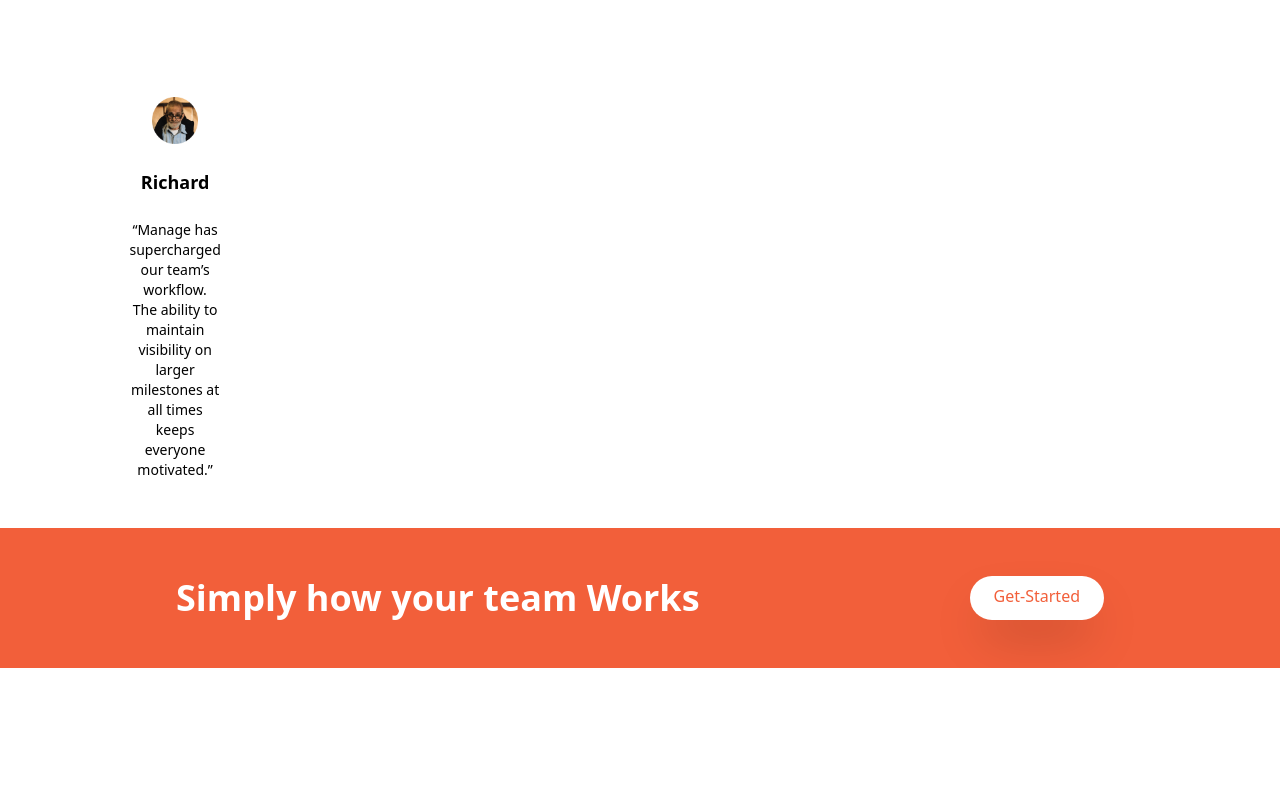
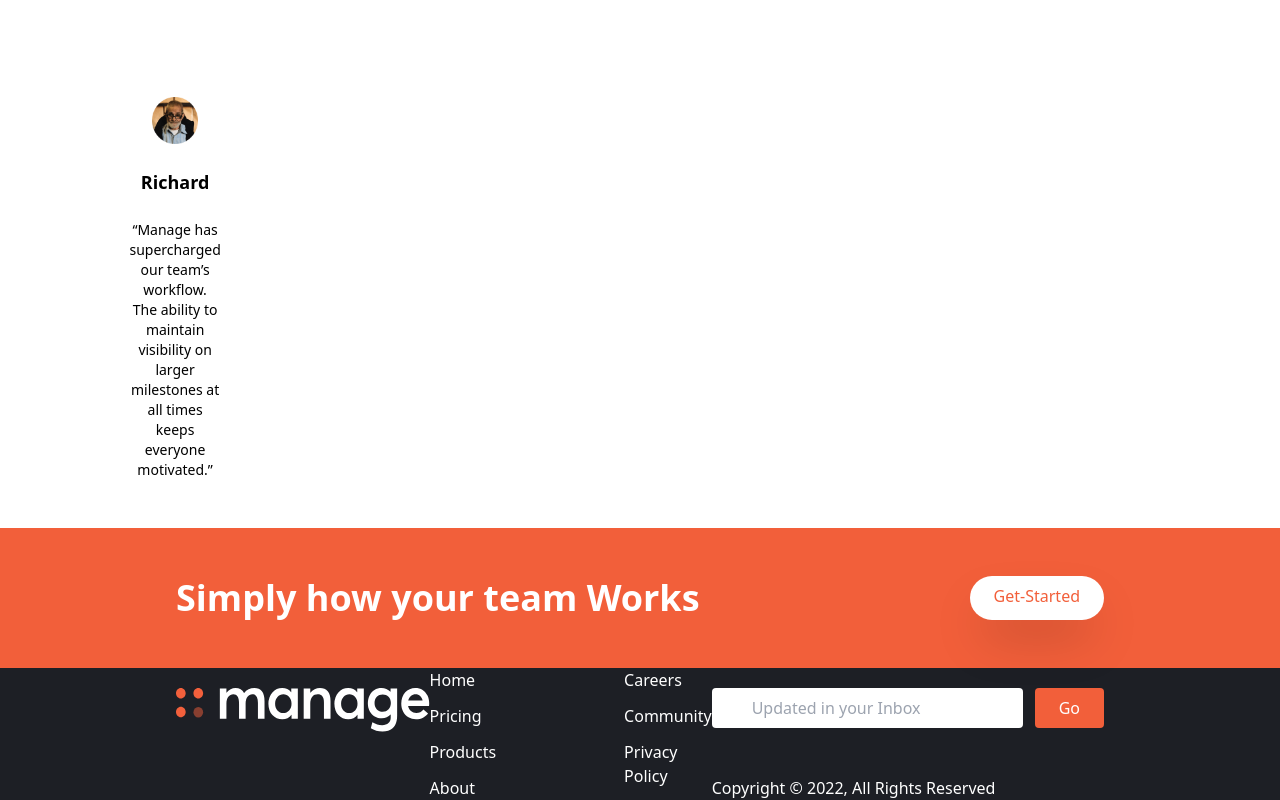
Before and after one commit to Saber1Y/MANGA-, a React (Vite) app: page / in a window 1280 px wide. Shown: the part 2711-3511 px from the top of the page. Before the commit the page ends 3379 px from the top, so only its background shows below. Built offline with nearby package versions, Linux system fonts and the light colour scheme.

Commit message:
UPDATE: GENERAL SWIP!

```diff
--- a/src/App.jsx
+++ b/src/App.jsx
@@ -1,5 +1,5 @@
 import React,{ useState } from 'react';
-import { NavBar, Heading,  Features,  Footer,  Difference } from './components';
+import { NavBar, Heading,  Features, Difference, Cta, Footer } from './components';
 import './index.css';
 
 const App = () => {
@@ -9,6 +9,7 @@ const App = () => {
     <Heading />
     <Features />
     <Difference/>
+    <Cta />
     <Footer />
     </>
   )
--- a/src/components/Difference/Difference.jsx
+++ b/src/components/Difference/Difference.jsx
@@ -9,7 +9,7 @@ const Difference = () => {
       <h2 className="text-4xl font-bold text-center">
         What's Different about Manga?
       </h2>
-      <div className="flex flex-col mt-24 md:flex-row md:space-x-6">
+        <div className="flex flex-col mt-24 md:flex-row md:space-x-6">
         <div
             className="flex flex-col items-center p-6 space-y-6 rounded-lg bg-veryLightGray md:w-1/3"
           >
@@ -23,7 +23,7 @@ const Difference = () => {
             ))}
             </div>
             <div class="my-16">
-          <a
+            <a
             href="#"
             className="p-3 px-6 pt-2 text-white bg-brightRed rounded-full baseline hover:bg-brightRedLight"
             >Get Started
--- a/src/components/index.js
+++ b/src/components/index.js
@@ -1,14 +1,16 @@
 import NavBar from './Navbar/NavBar';
 import Heading from './Heading/Heading';
 import Features from './features/Features';
-import Footer from './Cta/Cta';
+import Cta from './Cta/Cta';
 import Difference from './Difference/Difference';
+import Footer from '../container/Footer/Footer';
 
 
 export {
     NavBar,
     Heading,
     Features,
+    Cta,
+    Difference,
     Footer,
-    Difference,
 };
--- /dev/null
+++ b/src/container/Footer/Footer.jsx
@@ -0,0 +1,57 @@
+import React from 'react'
+import LogoWhite from '../../assets/logo-white.svg'
+
+
+
+const Footer = () => {
+  return (
+    <div className='bg-verydarkblue'>
+       <div
+        className="container flex flex-col-reverse justify-between px-6 mx-auto space-y-8 md:flex-row md:space-y-0"
+      >
+        <div
+          className="flex flex-col-reverse items-center justify-between space-y-12 md:flex-col md:space-y-0 md:items-start"
+        >
+          <div className="mx-auto my-6 text-center text-white md:hidden">
+            Copyright &copy; 2022, All Rights Reserved
+          </div>
+          <img src={LogoWhite} alt="manga" className="h-16 pt-5" />
+        </div>
+        <div className="flex justify-around space-x-32">
+          <div className="flex flex-col space-y-3 text-white">
+            <a href="#" className="hover:text-brightRed">Home</a>
+            <a href="#" className="hover:text-brightRed">Pricing</a>
+            <a href="#" className="hover:text-brightRed">Products</a>
+            <a href="#" className="hover:text-brightRed">About</a>
+          </div>
+          <div className="flex flex-col space-y-3 text-white">
+            <a href="#" className="hover:text-brightRed">Careers</a>
+            <a href="#" className="hover:text-brightRed">Community</a>
+            <a href="#" className="hover:text-brightRed">Privacy Policy</a>
+          </div>
+        </div>
+        <div className="flex flex-col justify-between">
+          <form>
+            <div className="flex space-x-3 mt-5">
+              <input
+                type="text"
+                className="flex-1 px-10 h-10 rounded full focus:outline-none"
+                placeholder="Updated in your Inbox"
+              />
+              <button
+                className="px-6 text-white rounded full bg-brightRed hover:bg-brightRed focus:outline-none"
+              >
+                Go
+              </button>
+            </div>
+          </form>
+          <div className="hidden text-white md:block">
+            Copyright &copy; 2022, All Rights Reserved
+          </div>
+        </div>
+      </div>
+    </div>
+  )
+}
+
+export default Footer
```
